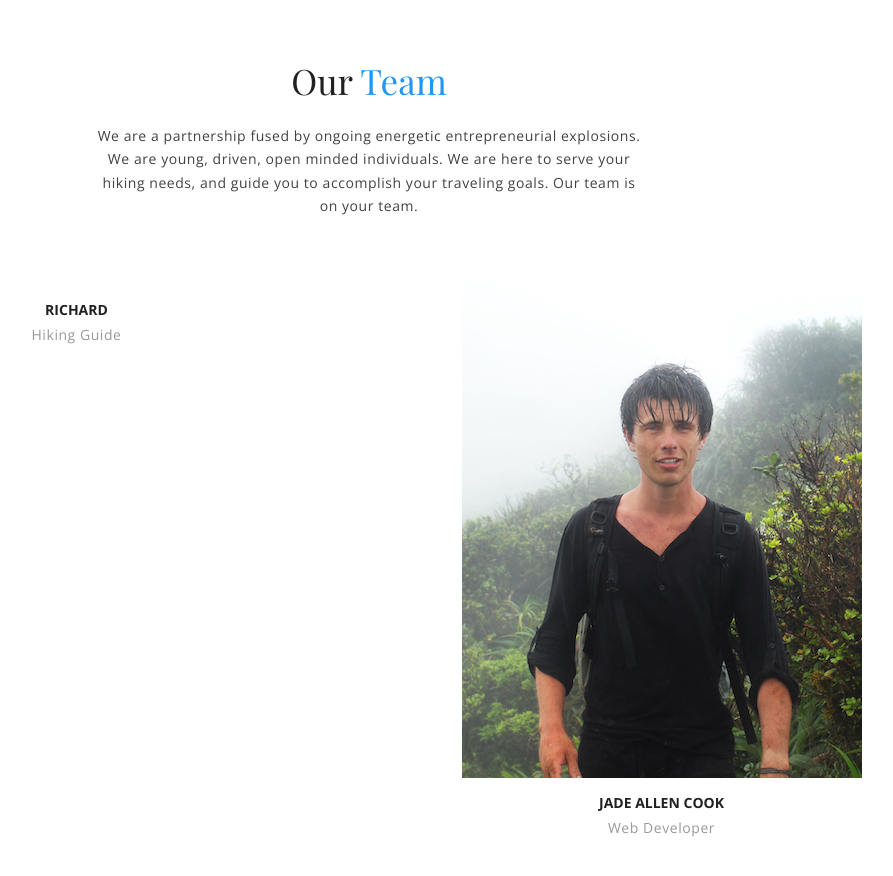
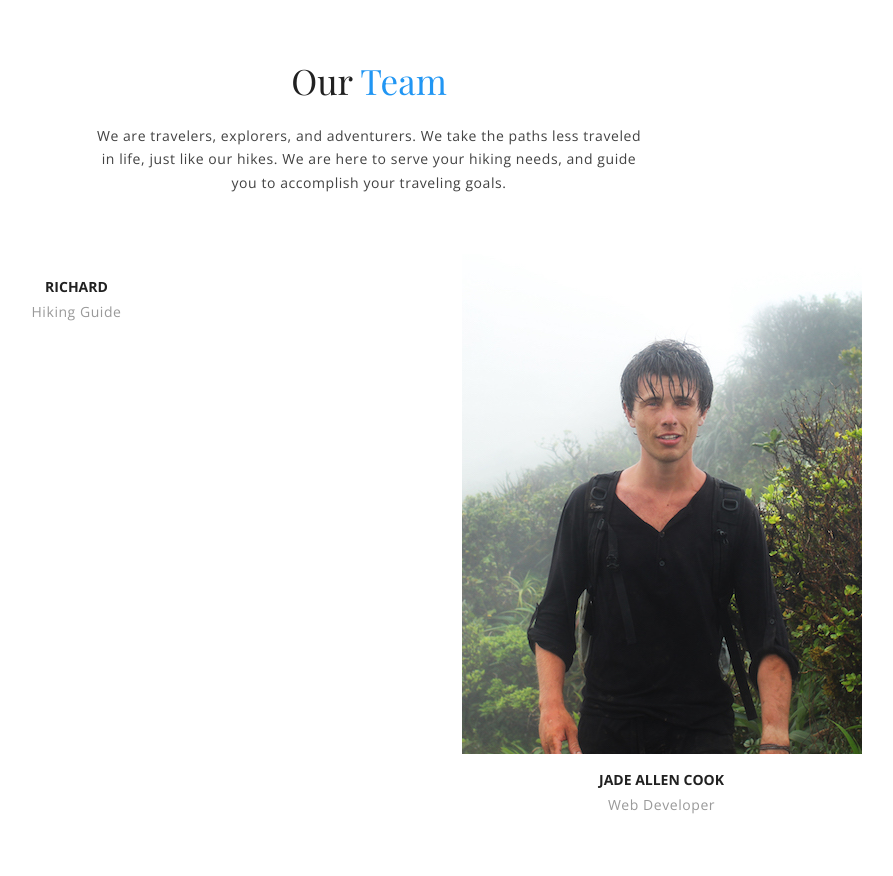
Before and after one commit to jadeallencook/Oahu-Hiking-Tours, a plain HTML site: page index.html in a window 1280 px wide. Shown: the part 2960-3836 px from the top of the page, without its empty margins (271-1164 px from the left). Drawn offline with nearby package versions, Linux system fonts and the light colour scheme; some packages are replaced by stand-ins of ours; files whose address does not match are found by name; a web font is replaced by a local one.

Commit message:
Our Team Content
Update from cheesy to book me

```diff
--- a/index.html
+++ b/index.html
@@ -454,7 +454,7 @@
                     <div class="row">
                         <div class="col-md-6 block-center">
                             <h2 class="section-title">Our <span>Team</span></h2>
-                            <p>We are a partnership fused by ongoing energetic entrepreneurial explosions. We are young, driven, open minded individuals. We are here to serve your hiking needs, and guide you to accomplish your traveling goals. Our team is on your team.</p>
+                            <p>We are travelers, explorers, and adventurers. We take the paths less traveled in life, just like our hikes. We are here to serve your hiking needs, and guide you to accomplish your traveling goals.</p>
                         </div>
                     </div>
                 </div>
```
